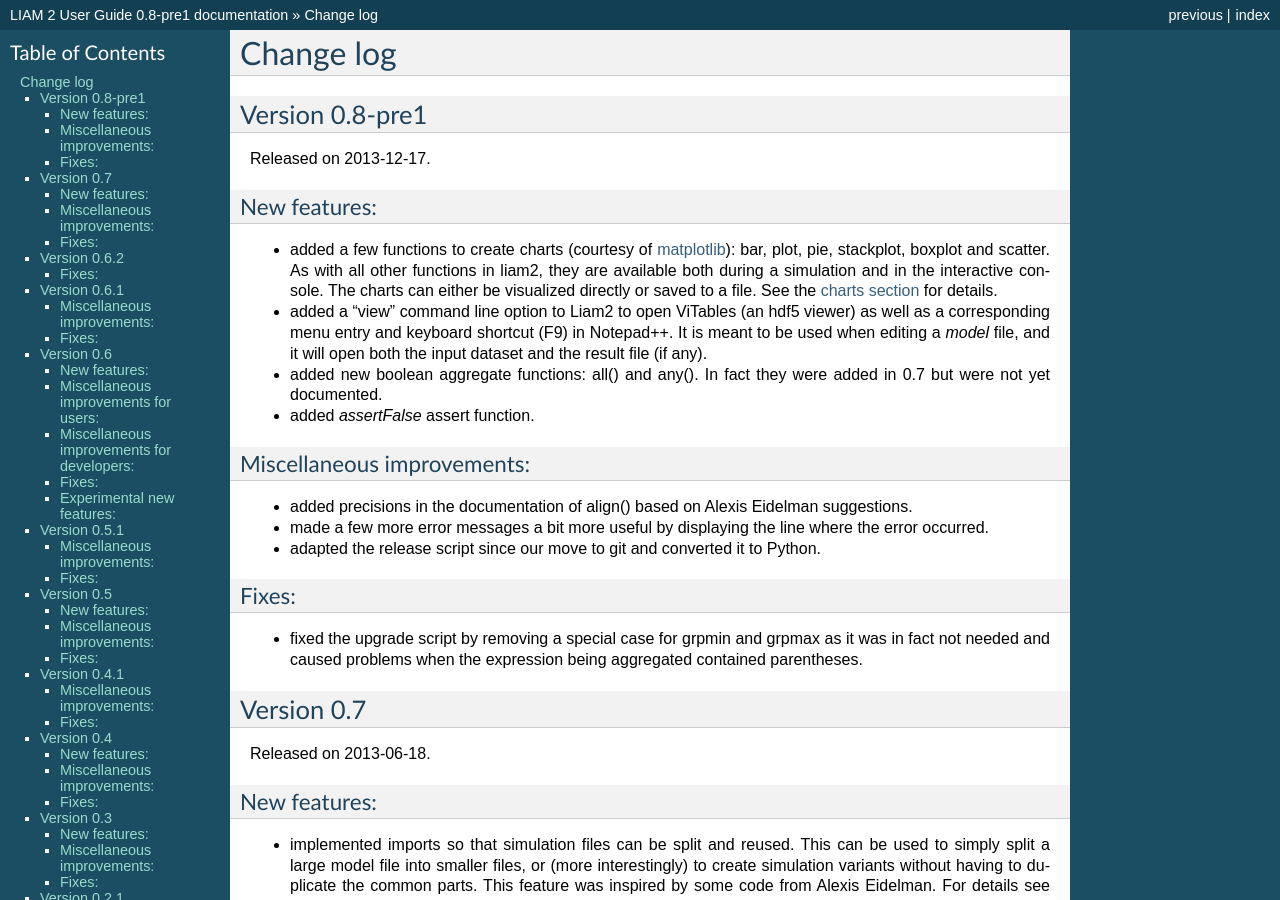
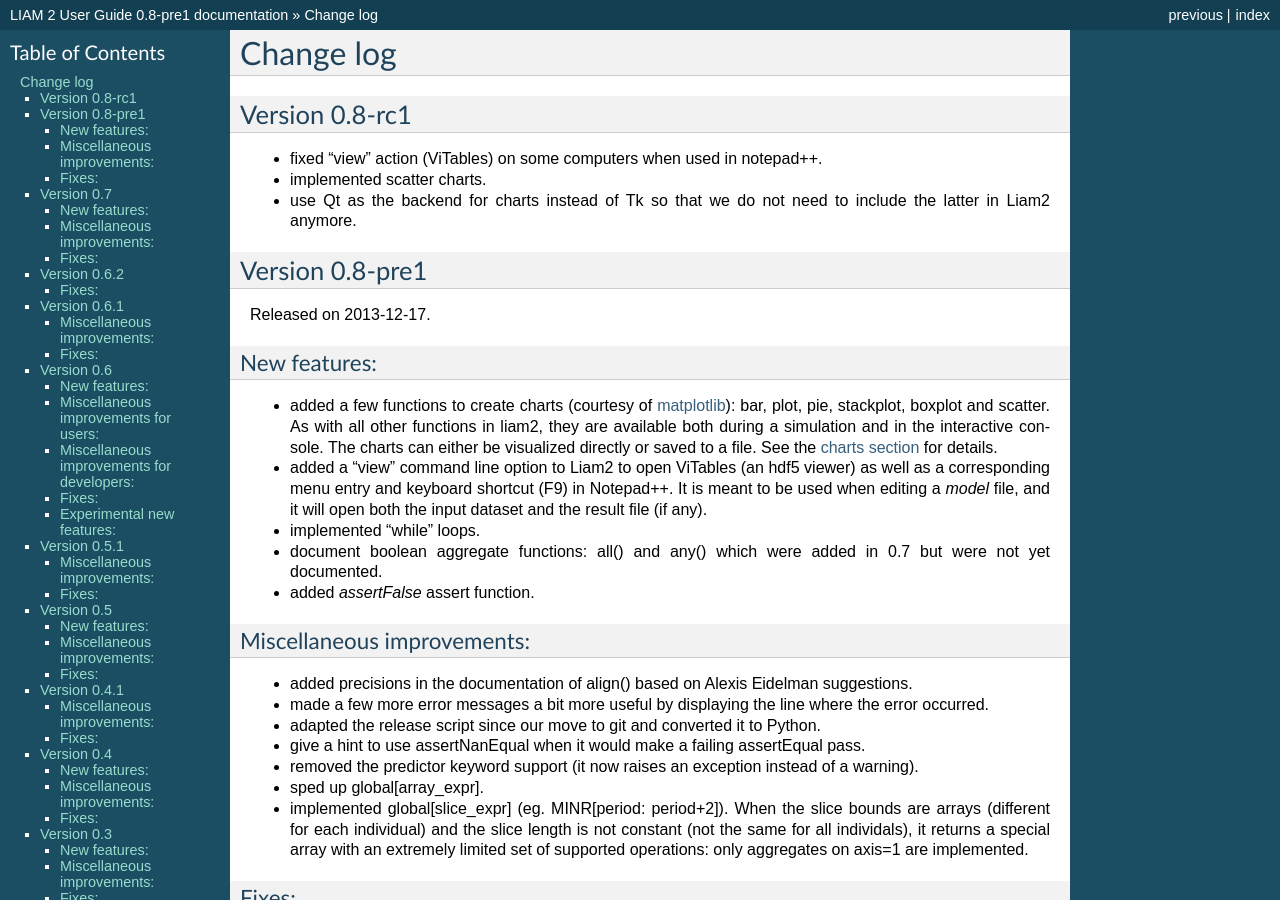
Before and after one commit to liam2/liam2, a Sphinx documentation site: the page built from doc/usersguide/source/changes.rst, in a window 1280 px wide and 900 px high. Built offline with Sphinx 7.4.7, drawn with Linux system fonts in a browser that asks for light colours; formulas are drawn with MathJax 3.

Commit message:
update changelog

```diff
--- a/doc/usersguide/source/changes.rst
+++ b/doc/usersguide/source/changes.rst
@@ -2,6 +2,16 @@
 
 Change log
 ##########
+
+Version 0.8-rc1
+===============
+
+* fixed "view" action (ViTables) on some computers when used in notepad++.
+
+* implemented scatter charts.
+
+* use Qt as the backend for charts instead of Tk so that we do not need
+  to include the latter in Liam2 anymore.
 
 Version 0.8-pre1
 ================
@@ -23,7 +33,9 @@ New features:
   Notepad++. It is meant to be used when editing a *model* file, and it will
   open both the input dataset and the result file (if any).
 
-* added new boolean aggregate functions: all() and any(). In fact they were
+* implemented "while" loops.
+
+* document boolean aggregate functions: all() and any() which were
   added in 0.7 but were not yet documented.
 
 * added *assertFalse* assert function.
@@ -38,6 +50,20 @@ Miscellaneous improvements:
   where the error occurred.
 
 * adapted the release script since our move to git and converted it to Python.
+
+* give a hint to use assertNanEqual when it would make a failing assertEqual
+  pass.
+
+* removed the predictor keyword support (it now raises an exception instead
+  of a warning).
+
+* sped up global[array_expr].
+
+* implemented global[slice_expr] (eg. MINR[period: period+2]). When the
+  slice bounds are arrays (different for each individual) and the slice
+  length is not constant (not the same for all individals),
+  it returns a special array with an extremely limited set of supported
+  operations: only aggregates on axis=1 are implemented.
 
 Fixes:
 ------
```
